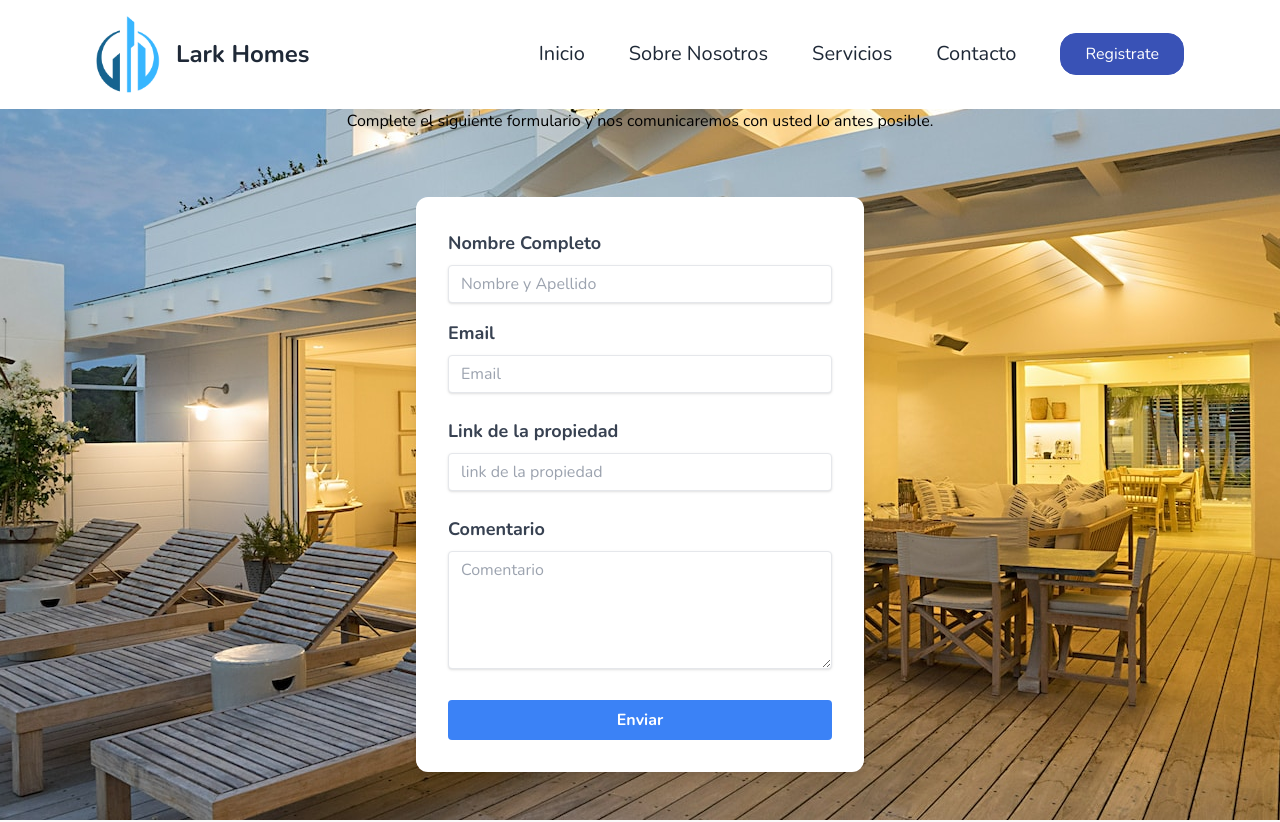
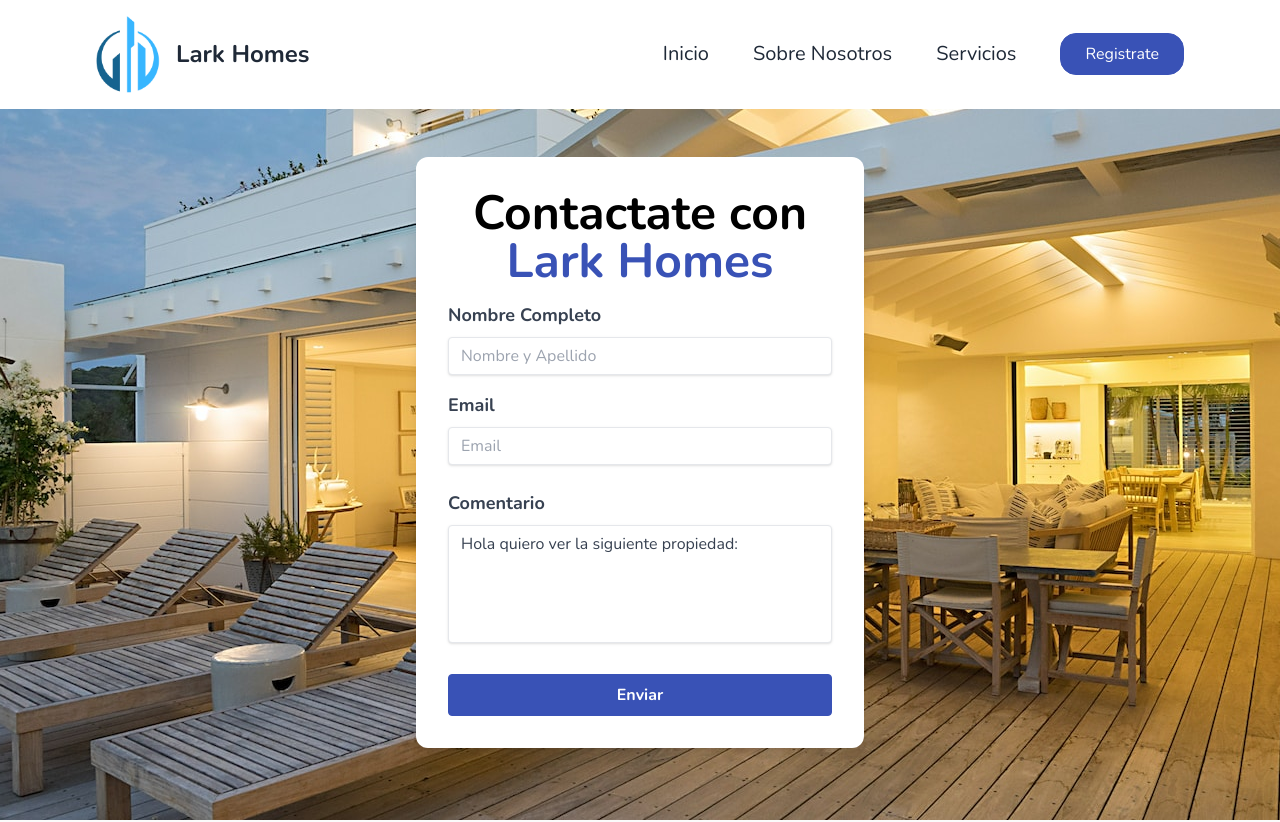
Before and after one commit to nachof948/lark-homes-app, a React (Vite) app in the folder Frontend/: page /contacto in a window 1280 px wide. Shown: the top 822 px of the page. Built offline with nearby package versions, Linux system fonts and the light colour scheme.

Commit message:
Image Slide

```diff
--- a/Frontend/package.json
+++ b/Frontend/package.json
@@ -12,6 +12,7 @@
   "dependencies": {
     "@material-tailwind/react": "^2.1.9",
     "axios": "^1.6.8",
+    "emailjs-com": "^3.2.0",
     "firebase": "^10.11.1",
     "react": "^18.2.0",
     "react-dom": "^18.2.0",
--- /dev/null
+++ b/Frontend/src/components/ImageModal.jsx
@@ -0,0 +1,38 @@
+import React from 'react';
+import { Swiper, SwiperSlide } from 'swiper/react';
+import SwiperCore from 'swiper';
+import { Navigation, EffectFade } from 'swiper/modules';
+import 'swiper/swiper-bundle.css';
+
+SwiperCore.use([Navigation]);
+
+const ImageModal = ({ isOpen, images, onClose, initialSlide }) => {
+  if (!isOpen) return null;
+
+  return (
+    <div className="fixed inset-0 bg-black bg-opacity-50 flex justify-center items-center z-50 ">
+      <div className="relative bg-white w-full max-w-4xl p-4 rounded-lg">
+        <button
+          onClick={onClose}
+          className="absolute top-2 right-2 z-20 text-white bg-red-600 rounded-full w-8 h-8 flex items-center justify-center"
+        >
+          X
+        </button>
+        <Swiper
+          navigation
+          modules={[EffectFade]}
+          effect="fade"
+          initialSlide={initialSlide}
+        >
+          {images.map((url, index) => (
+            <SwiperSlide key={index}>
+              <img className="h-[600px] w-full object-cover" src={url} alt={`Slide ${index}`} />
+            </SwiperSlide>
+          ))}
+        </Swiper>
+      </div>
+    </div>
+  );
+};
+
+export default ImageModal;
--- a/Frontend/src/components/NavBar.jsx
+++ b/Frontend/src/components/NavBar.jsx
@@ -11,8 +11,7 @@ const NavBar = () => {
   let Links =[
     {name:"Inicio",link:"/"},
     {name:"Sobre Nosotros",link:"/sobre-nosotros"},
-    {name:"Servicios",link:"/servicios"},
-    {name:"Contacto",link:"/contacto"},
+    {name:"Servicios",link:"/servicios"}
   ];
   const [open,setOpen]=useState(false);
 
--- a/Frontend/src/pages/ContactUs.jsx
+++ b/Frontend/src/pages/ContactUs.jsx
@@ -1,28 +1,55 @@
-import React from 'react';
-import ImagenLogin from '../assets/Casa - 2.jpg'
+import React, { useEffect, useState } from 'react';
+import ImagenLogin from '../assets/Casa - 2.jpg';
+import emailjs from 'emailjs-com';
+
 const ContactUs = () => {
-  return(
-    <section className=' mt-5 flex flex-col items-center justify-center font-nunito'style={{backgroundImage:`url(${ImagenLogin})`, backgroundPosition:'center', height:'100vh'}}>
-      <h1 className='text-4xl font-bold text-center'>Contactate con Lark Homes</h1>
-      <p className='text-center'>Complete el siguiente formulario y nos comunicaremos con usted lo antes posible.</p>
-      <form className='w-full max-w-md p-8 mt-16 bg-white shadow-lg rounded-xl'>
+  const [propertyUrl, setPropertyUrl] = useState('');
+
+  const mensaje = `Hola quiero ver la siguiente propiedad: `
+  useEffect(() => {
+    // Recupera el enlace de propiedad guardado en localStorage
+    const url = localStorage.getItem('currentUrl');
+    if (url) {
+      setPropertyUrl(url);
+    }
+  }, []);
+
+  const handleSubmit = (e) => {
+    e.preventDefault();
+
+    // Construye los parámetros del template para enviar por EmailJS
+    const templateParams = {
+      user_name: e.target.user_name.value,
+      user_email: e.target.user_email.value,
+      message: e.target.message.value + `El cliente quiere la siguiente propiedad: ${propertyUrl}`,
+    };
+
+    emailjs.send('service_qoppndk', 'template_mvnnfwc', templateParams, 'a843VPCEW6DfGtCe-')
+      .then((result) => {
+        console.log(result.text);
+      })
+      .catch((error) => {
+        console.log(error.text);
+      });
+  }
+
+  return (
+    <section className='mt-5 flex flex-col items-center justify-center font-nunito' style={{ backgroundImage: `url(${ImagenLogin})`, backgroundPosition: 'center', height: '100vh' }}>
+      <form className='w-full max-w-md p-8 mt-16 bg-white shadow-lg rounded-xl' onSubmit={handleSubmit}>
+        <h1 className='text-5xl font-bold text-center mb-4'>Contactate con <span className='text-color-azul'>Lark Homes</span></h1>
         <div className='mb-4'>
-          <label className='block text-gray-700 text-lg font-bold mb-2' htmlFor='name'>Nombre Completo</label>
-          <input className='shadow appearance-none border rounded w-full py-2 px-3 text-gray-700 leading-tight focus:outline-none focus:shadow-outline' id='name' type='text' placeholder='Nombre y Apellido' />
+          <label className='block text-gray-700 text-lg font-bold mb-2'>Nombre Completo</label>
+          <input className='shadow appearance-none border rounded w-full py-2 px-3 text-gray-700 leading-tight focus:outline-none focus:shadow-outline' name='user_name' type='text' placeholder='Nombre y Apellido' required />
         </div>
         <div className='mb-6'>
-          <label className='block text-gray-700 text-lg font-bold mb-2' htmlFor='email'>Email</label>
-          <input className='shadow appearance-none border rounded w-full py-2 px-3 text-gray-700 leading-tight focus:outline-none focus:shadow-outline' id='email' type='email' placeholder='Email' />
+          <label className='block text-gray-700 text-lg font-bold mb-2'>Email</label>
+          <input className='shadow appearance-none border rounded w-full py-2 px-3 text-gray-700 leading-tight focus:outline-none focus:shadow-outline' name='user_email' type='email' placeholder='Email' required />
         </div>
         <div className='mb-6'>
-          <label className='block text-gray-700 text-lg font-bold mb-2' htmlFor='email'>Link de la propiedad</label>
-          <input className='shadow appearance-none border rounded w-full py-2 px-3 text-gray-700 leading-tight focus:outline-none focus:shadow-outline' id='email' type='email' placeholder='link de la propiedad' />
+          <label className='block text-gray-700 text-lg font-bold mb-2'>Comentario</label>
+          <textarea className='shadow appearance-none resize-none border rounded w-full py-2 px-3 text-gray-700 leading-tight focus:outline-none focus:shadow-outline' name='message' placeholder='Comentario' value={mensaje+propertyUrl} rows='5' readOnly></textarea>
         </div>
-        <div className='mb-6'>
-          <label className='block text-gray-700 text-lg font-bold mb-2' htmlFor='message'>Comentario</label>
-          <textarea className='shadow appearance-none border rounded w-full py-2 px-3 text-gray-700 leading-tight focus:outline-none focus:shadow-outline' id='message' placeholder='Comentario' rows='5'></textarea>
-        </div>
-        <button className='w-full bg-blue-500 hover:bg-blue-700 text-white font-bold py-2 px-4 rounded focus:outline-none focus:shadow-outline' type='submit'>Enviar</button>
+        <button className='w-full bg-color-azul border border-color-azul hover:bg-transparent hover:text-color-azul text-white font-bold py-2 px-4 rounded transition-all duration-300 focus:outline-none focus:shadow-outline' type='submit'>Enviar</button>
       </form>
     </section>
   )
--- a/Frontend/src/pages/Publication.jsx
+++ b/Frontend/src/pages/Publication.jsx
@@ -1,60 +1,73 @@
-import React, { useEffect } from 'react';
-import { Link, useParams } from 'react-router-dom';
+import React, { useEffect, useState } from 'react';
+import { Link, useNavigate, useParams } from 'react-router-dom';
 import { useDispatch, useSelector } from 'react-redux'
-import { publicationGet} from '../redux/actions/property'
+import { publicationGet } from '../redux/actions/property'
 import { Swiper, SwiperSlide } from 'swiper/react';
 import SwiperCore from 'swiper';
 import { Navigation, EffectFade } from 'swiper/modules';
 import 'swiper/swiper-bundle.css';
-import {
-  FaBath,
-  FaBed,
-  FaChair,
-  FaMapMarkedAlt,
-  FaParking,
-} from 'react-icons/fa';
+import { FaBath, FaBed, FaChair, FaMapMarkedAlt, FaParking } from 'react-icons/fa';
 import { CopiedUrl } from '../components/CopiedUrl'
 import { userGet } from '../redux/actions/user';
 import { Comments } from '../components/Comments';
 import { Plus } from '../components/Plus';
 import { LikeProperty } from '../components/LikesProperty';
-
+import ImageModal from '../components/ImageModal';
 
 const Publication = () => {
   SwiperCore.use([Navigation]);
-
+  const navigate = useNavigate()
   const dispatch = useDispatch()
   const { list } = useSelector((state) => state.listing)
   const { userData } = useSelector((state) => state.auth)
   const { user } = useSelector((state) => state.auth)
   const { id } = useParams()
-  console.log(list)
+
+  const [isModalOpen, setIsModalOpen] = useState(false);
+  const [initialSlide, setInitialSlide] = useState(0);
+
+  const navigateToContact = () => {
+    const currentUrl = window.location.href;
+    localStorage.setItem('currentUrl', currentUrl);
+    navigate('/contacto')
+  }
+
+  const openModal = (index) => {
+    setInitialSlide(index);
+    setIsModalOpen(true);
+  }
+
+  const closeModal = () => setIsModalOpen(false);
 
   useEffect(() => {
     dispatch(publicationGet(id))
     dispatch(userGet(list?.userRef))
-  },[dispatch, list?.userRef])
+  }, [dispatch, list?.userRef])
 
   useEffect(() => {
     window.scrollTo({
       top: 0,
       behavior: 'smooth'
     })
-  },[])
-
+  }, [])
 
   return(
     <main className='mt-[7rem] bg-white'>
       <Swiper navigation modules={[EffectFade]} effect="fade">
-        {list?.imageUrls?.map((url) => (
+        {list?.imageUrls?.map((url, index) => (
           <SwiperSlide key={url}>
-            <img className="h-[600px] w-full object-cover" src={url} alt="Casa" />
+            <img
+              className="h-[600px] w-full object-cover cursor-pointer"
+              src={url}
+              alt="Casa"
+              onClick={() => openModal(index)}
+            />
           </SwiperSlide>
         ))}
       </Swiper>
       <div className="flex flex-col max-w-4xl p-3 mx-auto my-7 gap-4 ">
         <Link to={`/perfil/${userData?._id}`} className="flex items-center gap-2">
-          <p>Publicada por <span  className='font-semibold font-nunito'>{userData?.username}</span></p>
+          <p>Publicada por <span className='font-semibold font-nunito'>{userData?.username}</span></p>
           <img src={userData?.imageProfile} alt={userData?.username} className='w-[2rem] rounded-full' />
         </Link>
         <div className="flex items-center gap-3">
@@ -69,14 +82,14 @@ const Publication = () => {
           </p>
           <CopiedUrl />
           <Plus />
-          <LikeProperty list={list} userId={user._id}/>
+          <LikeProperty list={list} userId={user._id} />
         </div>
 
         <p className="flex items-center mt-2 gap-2 text-slate-600 text-xl">
-            <FaMapMarkedAlt className="text-green-700 text-2xl"/>
+          <FaMapMarkedAlt className="text-green-700 text-2xl" />
           {list?.address}
         </p>
-          <div className="flex gap-4">
+        <div className="flex items-center gap-4">
           <p className="bg-red-900 w-full max-w-[200px] text-white text-center p-1 rounded-md">
             {list?.type === 'rent' ? 'Para alquilar' : 'Para vender'}
           </p>
@@ -85,6 +98,7 @@ const Publication = () => {
               US${+list?.regularPrice - +list?.discountPrice} OFF
             </p>
           )}
+          <button onClick={navigateToContact} className='bg-color-azul text-white font-nunito px-4 py-1 rounded-lg'>Quiero ver esta propiedad</button>
         </div>
         <div>
           <p className="text-lg text-slate-800"><span className="font-semibold text-xl">Descripción{' '}-</span>{' '}{list?.description}</p>
@@ -92,7 +106,7 @@ const Publication = () => {
         <ul className="flex items-center flex-wrap gap-5 whitespace-nowrap text-green-700 font-semibold">
           <li className="flex items-center gap-2">
             <FaBed className="text-3xl" />
-              {list?.bedrooms > 1 ? `${list?.bedrooms} Habitaciones` : `${list?.bedrooms} Habitacion`}
+            {list?.bedrooms > 1 ? `${list?.bedrooms} Habitaciones` : `${list?.bedrooms} Habitación`}
           </li>
           <li className="flex items-center gap-2">
             <FaBath className="text-3xl" />
@@ -109,8 +123,13 @@ const Publication = () => {
         </ul>
         <Comments />
       </div>
+      <ImageModal
+        isOpen={isModalOpen}
+        images={list?.imageUrls || []}
+        onClose={closeModal}
+        initialSlide={initialSlide}
+      />
     </main>
   )
 }
-
 export { Publication }
```
Also changed, not shown: 1 other file (tests, documents, lock files or other folders). Lines whose indentation alone changed are shown as unchanged.
